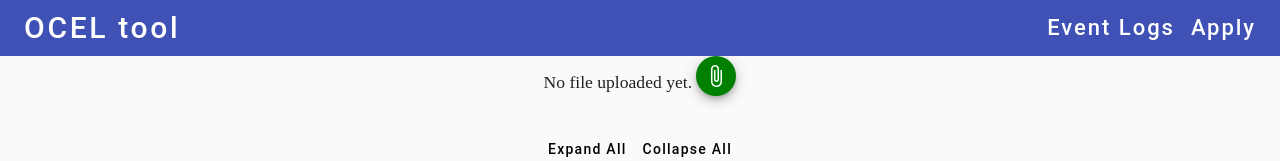
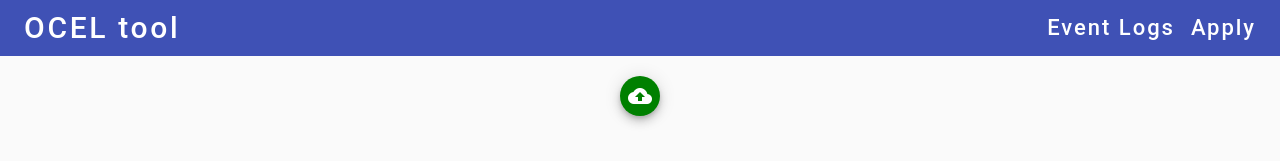
Before and after one commit to dzobak/MscThesis, an Angular app in the folder frontend/: page /logs in a window 1280 px wide. Shown: the top 161 px of the page. Built offline with nearby package versions, Linux system fonts and the light colour scheme; no server answers.

Commit message:
small design changes

```diff
--- a/frontend/src/app/import/import.component.html
+++ b/frontend/src/app/import/import.component.html
@@ -6,10 +6,10 @@
 
 <div class="file-upload">
 
-   {{fileName || "No file uploaded yet."}}
+   <!-- {{fileName || "No file uploaded yet."}} -->
 
     <button mat-mini-fab color="success" class="upload-btn"
       (click)="fileUpload.click()">
-        <mat-icon>attach_file</mat-icon>
+        <mat-icon>cloud_upload</mat-icon>
     </button>
 </div>
--- a/frontend/src/app/log-details/log-details.component.css
+++ b/frontend/src/app/log-details/log-details.component.css
@@ -13,3 +13,6 @@ table {
   background-color: green;
   color: #fff;
 }
+ .upload-btn{
+  padding-top: 20px;
+ }
--- a/frontend/src/app/log-details/log-details.component.html
+++ b/frontend/src/app/log-details/log-details.component.html
@@ -2,13 +2,12 @@
  <input type="file" accept=".jsonocel, ,.json" class="file-input multiple"
        (change)="onFileSelected($event)" #fileUpload>
 
-<div class="file-upload">
+<div class="file-upload" class="upload-btn">
 
-   {{fileName || "No file uploaded yet."}}
+   <!-- {{fileName || "No file uploaded yet."}} -->
 
-    <button mat-mini-fab color="success" class="upload-btn"
-      (click)="fileUpload.click()">
-        <mat-icon>attach_file</mat-icon>
+    <button mat-mini-fab color="success" (click)="fileUpload.click()">
+      <mat-icon>cloud_upload</mat-icon>
     </button>
 </div>
 <div class="example-action-buttons" style="padding: 2em 2em">
@@ -19,7 +18,7 @@
   <mat-accordion class="example-headers-align" multi>
 
     <mat-expansion-panel *ngFor="let log of log_details" (opened)="log.panelOpenState = true"
-      (closed)="log.panelOpenState = false">
+      (closed)="log.panelOpenState = false" collapsedHeight="50px" expandedHeight="50px">
       <mat-expansion-panel-header>
         <mat-panel-title>
           {{log.name}}
@@ -28,8 +27,8 @@
           Click for {{log.panelOpenState ? 'less' : 'more'}} details
         </mat-panel-description>
       </mat-expansion-panel-header>
-      <mat-list>
-        <mat-list-item *ngFor="let detail of log.details | keyvalue" lines="3" matTooltip="hello" matTooltipPosition="above">
+      <mat-list >
+        <mat-list-item *ngFor="let detail of log.details | keyvalue" class="mat-list-item">
           <span matListItemTitle>{{detail.key}}</span>
           <span>{{detail.value}}</span>
         </mat-list-item>
```
